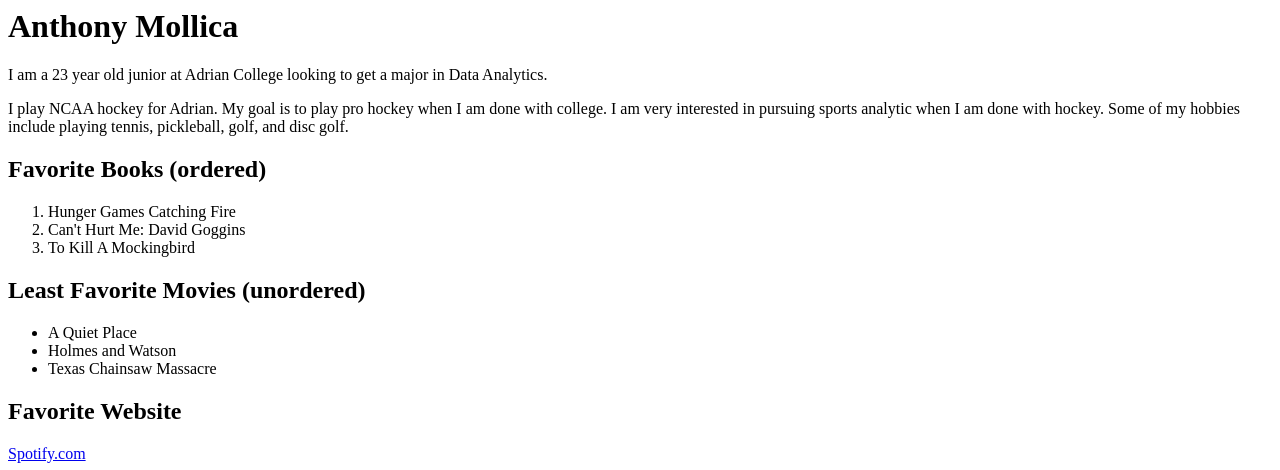
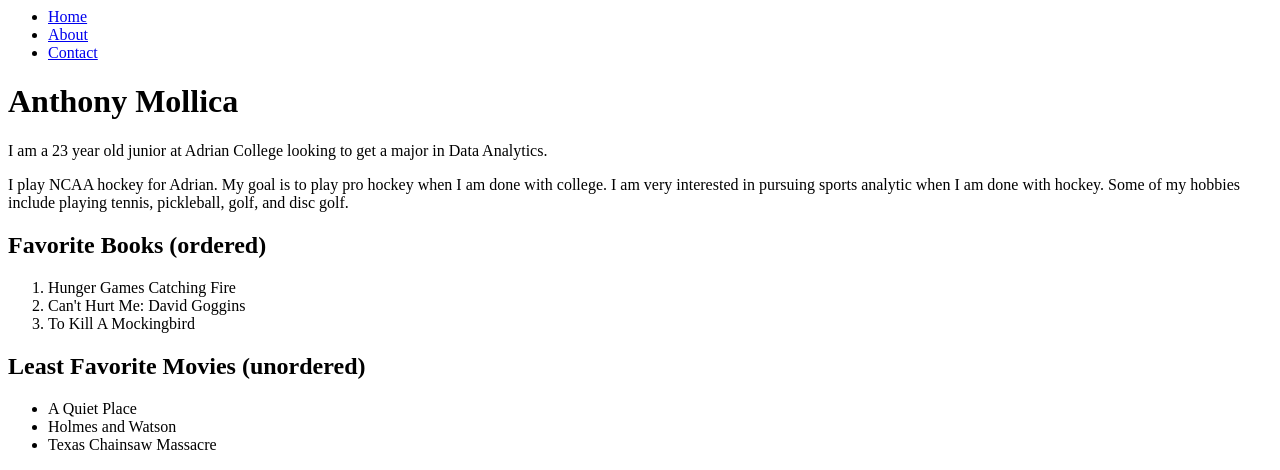
Before and after one commit to amollica28/amollica28.github.io, a plain HTML site: page index.html in a window 1280 px wide. Shown: the top 470 px of the page. Drawn offline with Linux system fonts and the light colour scheme.

Commit message:
Update index.html

```diff
--- a/index.html
+++ b/index.html
@@ -1,3 +1,11 @@
+<nav>
+    <ul>
+      <li><a href="home (1).html">Home</a></li>
+      <li><a href="about (1).html">About</a></li>
+      <li><a href="contact (1).html">Contact</a></li>
+    </ul>
+</nav>
+
 <h1> Anthony Mollica </h1>
 
 <p> I am a 23 year old junior at Adrian College looking to get a major in Data Analytics. </p>
```
